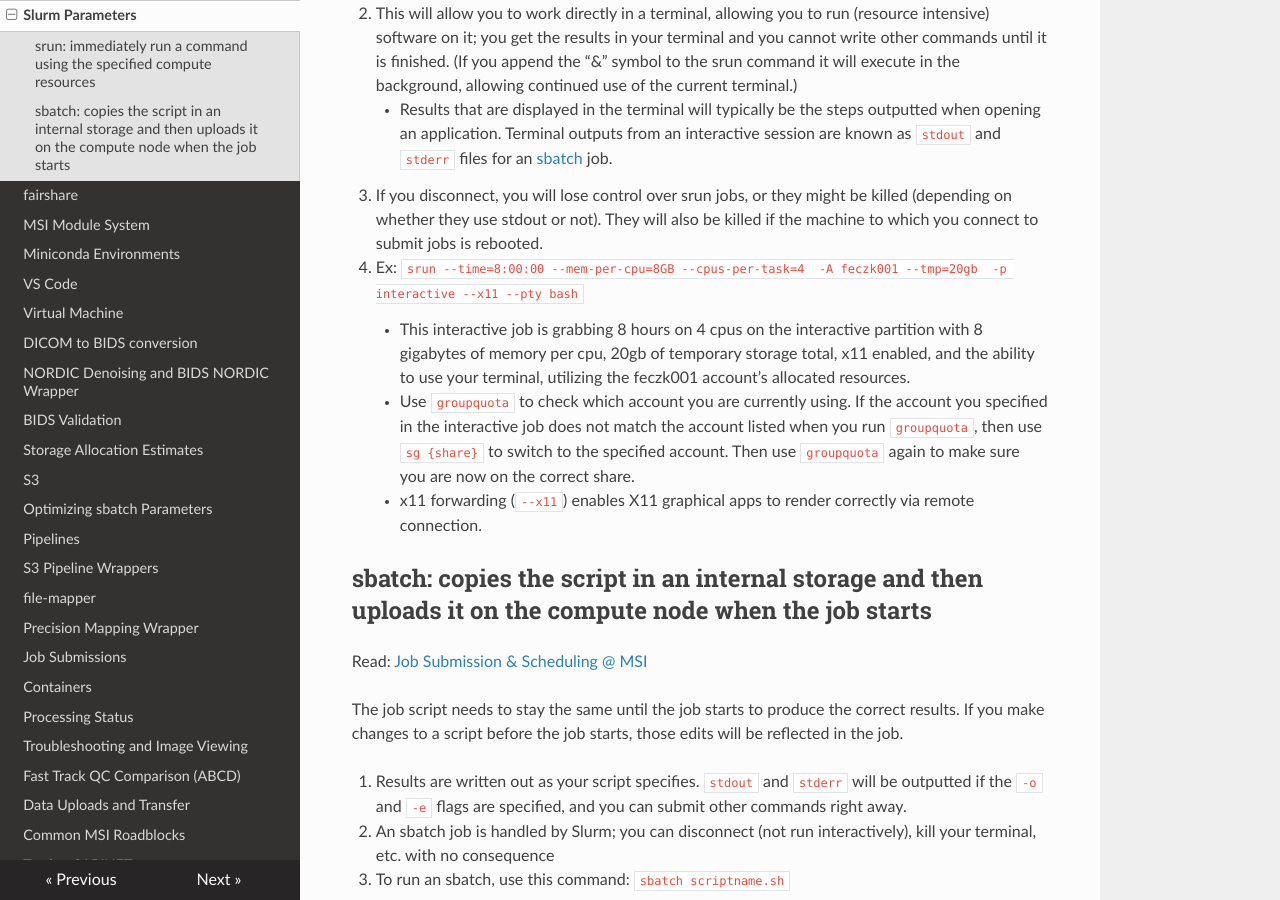
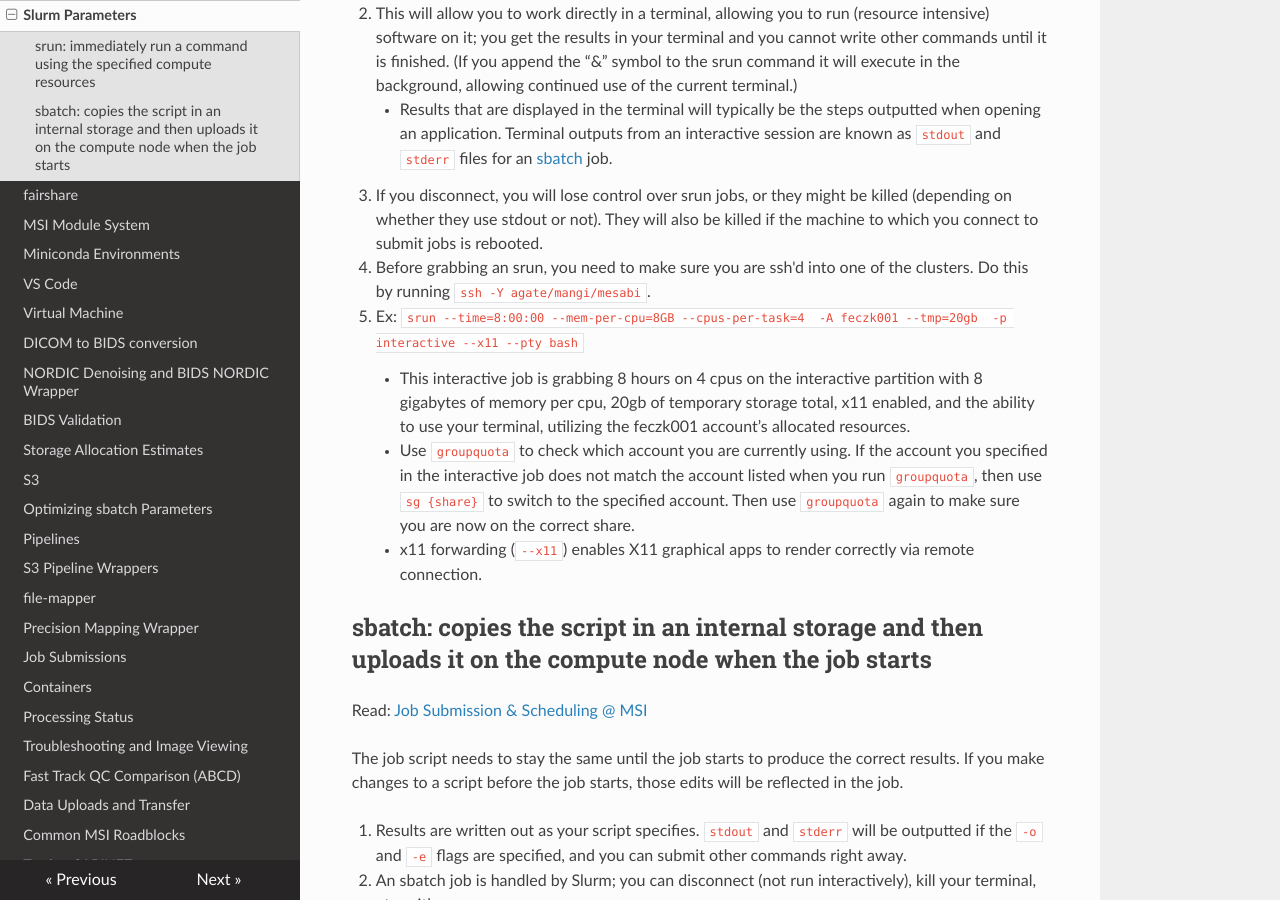
Before and after one commit to DCAN-Labs/cdni-brain, an MkDocs documentation site: the page built from docs/slurm-params.md, in a window 1280 px wide and 900 px high, scrolled down 486 px. Built offline with MkDocs 1.6.1, drawn with Linux system fonts in a browser that asks for light colours; nearby versions of some CDN libraries.

Commit message:
fixed issue #37 and added info about ssh for srun

```diff
--- a/docs/slurm-params.md
+++ b/docs/slurm-params.md
@@ -10,7 +10,8 @@ Read: [Interactive queue use with srun @ MSI](https://www.msi.umn.edu/content/in
 2. This will allow you to work directly in a terminal, allowing you to run (resource intensive) software on it; you get the results in your terminal and you cannot write other commands until it is finished. (If you append the “&” symbol to the srun command it will execute in the background, allowing continued use of the current terminal.)
     * Results that are displayed in the terminal will typically be the steps outputted when opening an application. Terminal outputs from an interactive session are known as `stdout` and `stderr` files for an [sbatch](slurm-params.md#4-2-sbatch-copies-the-script-in-an-internal-storage-and-then-uploads-it-on-the-compute-node-when-the-job-starts) job.
 3. If you disconnect, you will lose control over srun jobs, or they might be killed (depending on whether they use stdout or not). They will also be killed if the machine to which you connect to submit jobs is rebooted.
-4. Ex: `srun --time=8:00:00 --mem-per-cpu=8GB --cpus-per-task=4  -A feczk001 --tmp=20gb  -p interactive --x11 --pty bash`
+4. Before grabbing an srun, you need to make sure you are ssh'd into one of the clusters. Do this by running `ssh -Y agate/mangi/mesabi`.
+5. Ex: `srun --time=8:00:00 --mem-per-cpu=8GB --cpus-per-task=4  -A feczk001 --tmp=20gb  -p interactive --x11 --pty bash`
     * This interactive job is grabbing 8 hours on 4 cpus on the interactive partition with 8 gigabytes of memory per cpu, 20gb of temporary storage total, x11 enabled, and the ability to use your terminal, utilizing the feczk001 account’s allocated resources.
     * Use `groupquota` to check which account you are currently using. If the account you specified in the interactive job does not match the account listed when you run `groupquota`, then use `sg {share}` to switch to the specified account. Then use `groupquota` again to make sure you are now on the correct share.
     * x11 forwarding (`--x11`) enables X11 graphical apps to render correctly via remote connection.
```
Also changed, not shown: docs/s3.md (+2 -0 lines).
